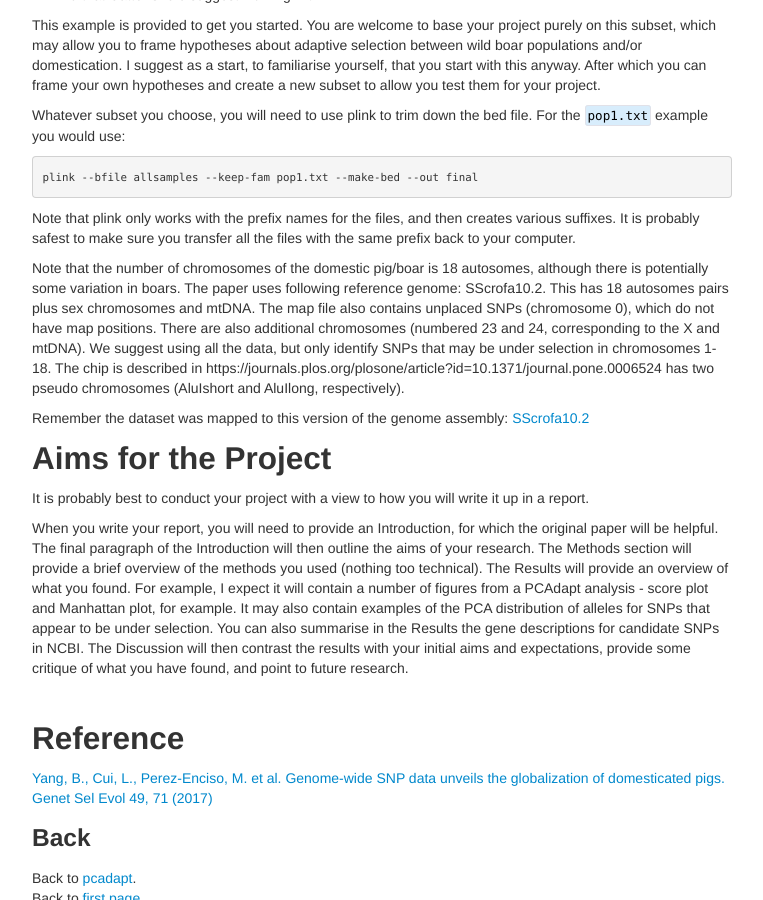
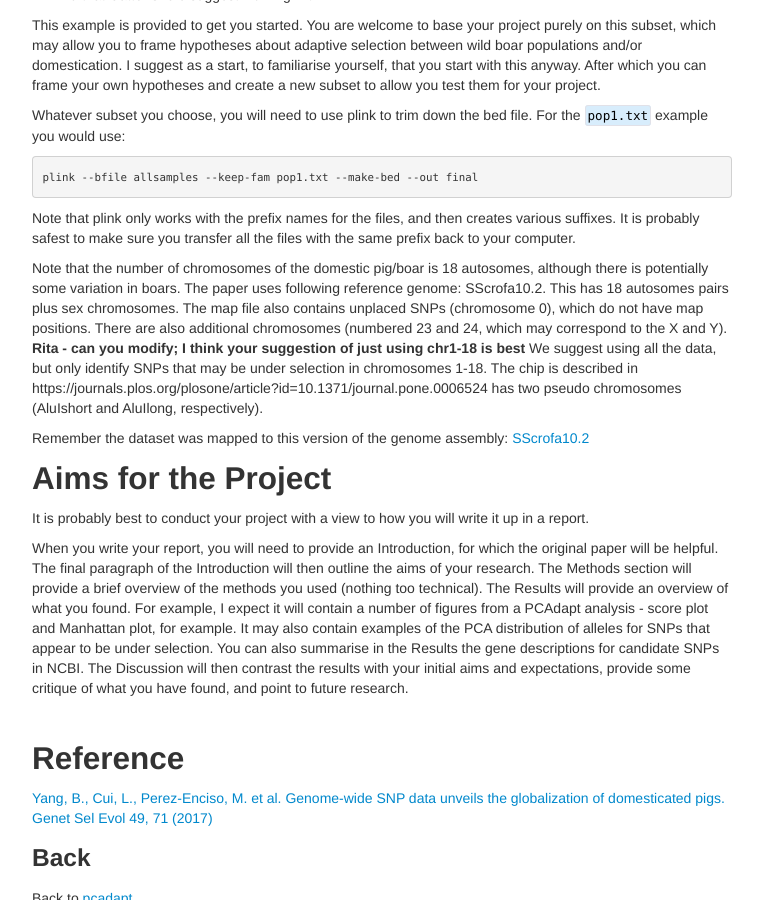
Before and after one commit to ritarasteiro/FieldCourse, a Jekyll site: the page built from pages/project.md, in a window 1280 px wide and 900 px high, scrolled down 843 px. Shown: the whole window, without its empty margins (258-1021 px from the left). Built offline with Jekyll 4.4.1, drawn with Linux system fonts in a browser that asks for light colours.

Commit message:
Update project.md

```diff
--- a/pages/project.md
+++ b/pages/project.md
@@ -38,7 +38,7 @@ plink --bfile allsamples --keep-fam pop1.txt --make-bed --out final
 
 Note that plink only works with the prefix names for the files, and then creates various suffixes. It is probably safest to make sure you transfer all  the files with the same prefix back to your computer.
 
-Note that the number of chromosomes of the domestic pig/boar is 18 autosomes, although there is  potentially some variation  in boars. The paper uses following reference genome: SScrofa10.2. This has 18 autosomes pairs plus sex chromosomes and mtDNA. The map  file also  contains unplaced SNPs (chromosome 0), which do  not have map positions. There are also additional chromosomes (numbered 23 and 24, corresponding to the X and mtDNA). We suggest using all the data, but only identify SNPs that may be under selection in chromosomes 1-18. The chip is described in https://journals.plos.org/plosone/article?id=10.1371/journal.pone.0006524 has  two pseudo chromosomes (AluIshort and AluIlong, respectively).
+Note that the number of chromosomes of the domestic pig/boar is 18 autosomes, although there is  potentially some variation  in boars. The paper uses following reference genome: SScrofa10.2. This has 18 autosomes pairs plus sex chromosomes. The map  file also  contains unplaced SNPs (chromosome 0), which do  not have map positions. There are also additional chromosomes (numbered 23 and 24, which may correspond to the X and Y). **Rita - can you modify; I think  your suggestion of just using chr1-18 is best** We suggest using all the data, but only identify SNPs that may be under selection in chromosomes 1-18. The chip is described in https://journals.plos.org/plosone/article?id=10.1371/journal.pone.0006524 has  two pseudo chromosomes (AluIshort and AluIlong, respectively).
 
 Remember the dataset was mapped to this version of the genome assembly:
 [SScrofa10.2](https://may2017.archive.ensembl.org/Sus_scrofa/Info/Index)
```
